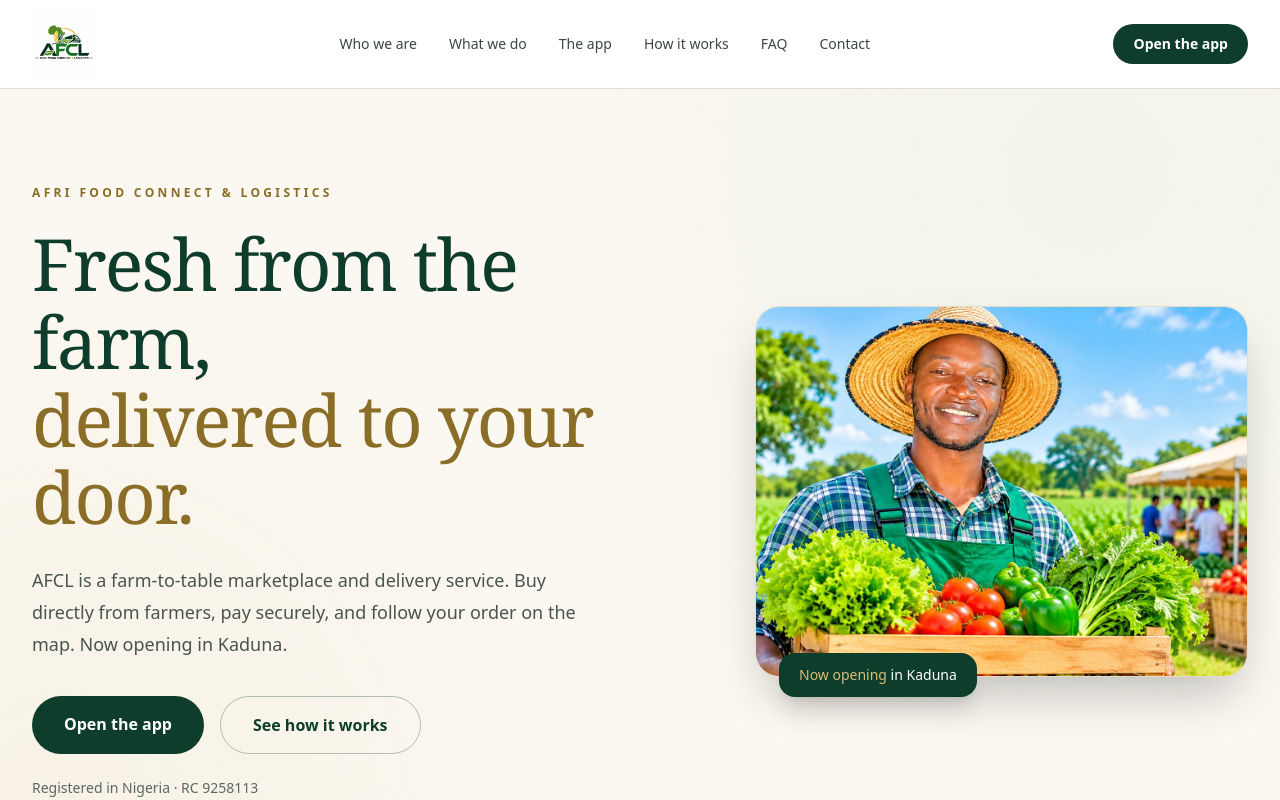
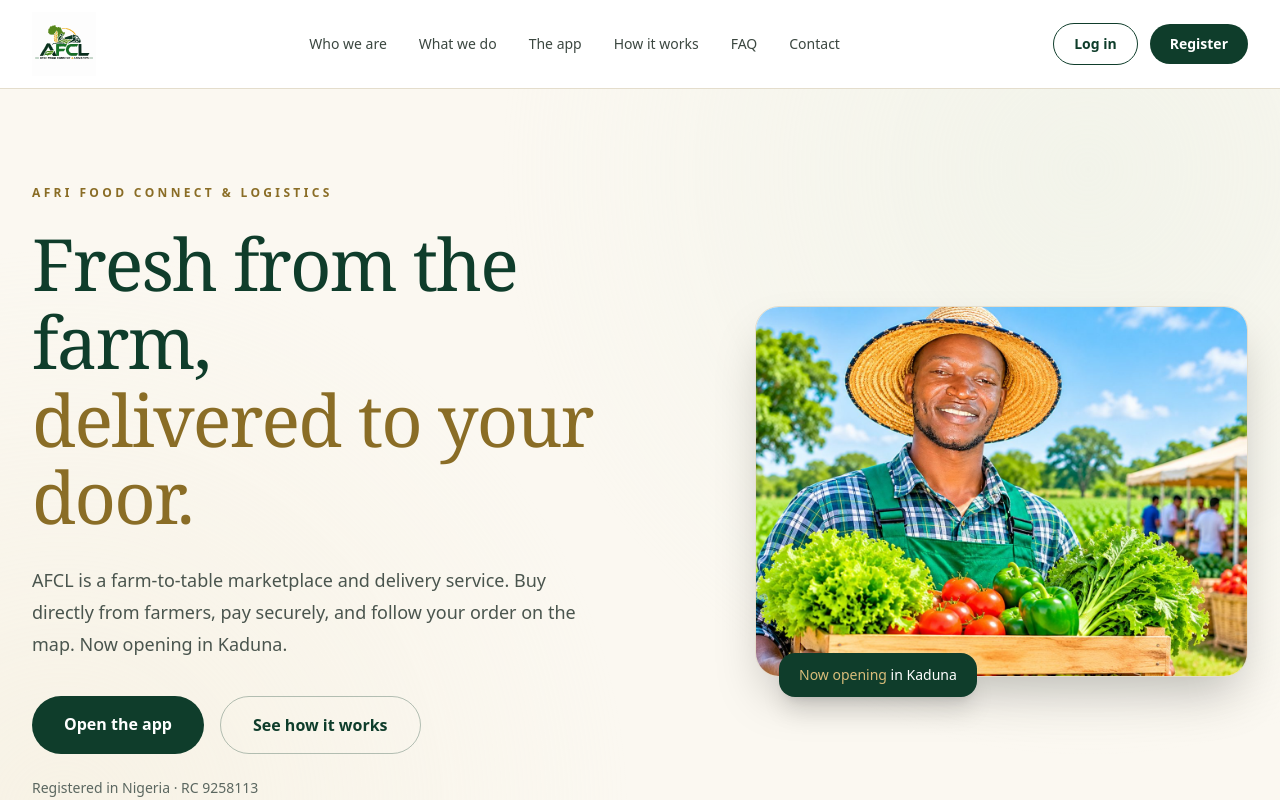
Before and after one commit to melchizedeklot-ops/afcl-website, a Next.js app: page / in a window 1280 px wide. Shown: the top 800 px of the page. Built offline with nearby package versions, Linux system fonts and the light colour scheme.

Commit message:
Header: add Log in and Register buttons

```diff
--- a/app/page.tsx
+++ b/app/page.tsx
@@ -202,14 +202,26 @@ export default function Home() {
                     {n.label}
                   </a>
                 ))}
+                <a
+                  href={`${AFCL_APP_URL}/auth/register`}
+                  className="mt-1 block rounded-xl bg-[#0f3d2b] px-4 py-3 text-center text-sm font-semibold text-white"
+                >
+                  Register
+                </a>
               </div>
             </details>
 
             <a
-              href={AFCL_APP_URL}
-              className="rounded-full bg-[#0f3d2b] px-5 py-2.5 text-sm font-semibold text-white transition hover:bg-[#0b2e20]"
+              href={`${AFCL_APP_URL}/auth/login`}
+              className="rounded-full border border-[#0f3d2b] px-4 py-2 text-sm font-semibold text-[#0f3d2b] transition hover:bg-[#eef4ee] sm:px-5 sm:py-2.5"
             >
-              Open the app
+              Log in
+            </a>
+            <a
+              href={`${AFCL_APP_URL}/auth/register`}
+              className="hidden rounded-full bg-[#0f3d2b] px-5 py-2.5 text-sm font-semibold text-white transition hover:bg-[#0b2e20] sm:inline-block"
+            >
+              Register
             </a>
           </div>
         </div>
```
